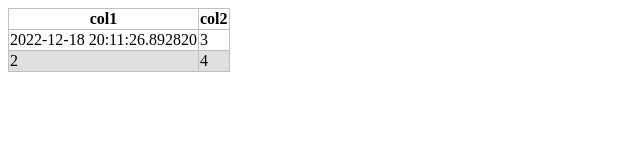
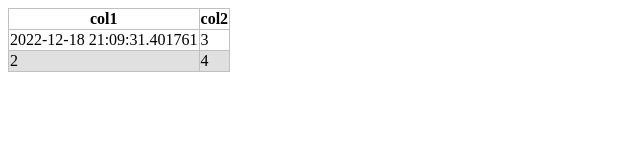
Before and after one commit to whs2k/auxtion, a plain HTML site: page index.html in a window 1280 px wide. Shown: the full height of the page, 0-640 px from the left. Drawn offline with Linux system fonts and the light colour scheme.

Commit message:
Auto Push on Sun Dec 18 21:09:31 UTC 2022

```diff
--- a/index.html
+++ b/index.html
@@ -20,7 +20,7 @@
   </thead>
   <tbody>
     <tr>
-      <td>2022-12-18 20:11:26.892820</td>
+      <td>2022-12-18 21:09:31.401761</td>
       <td>3</td>
     </tr>
     <tr>
```
